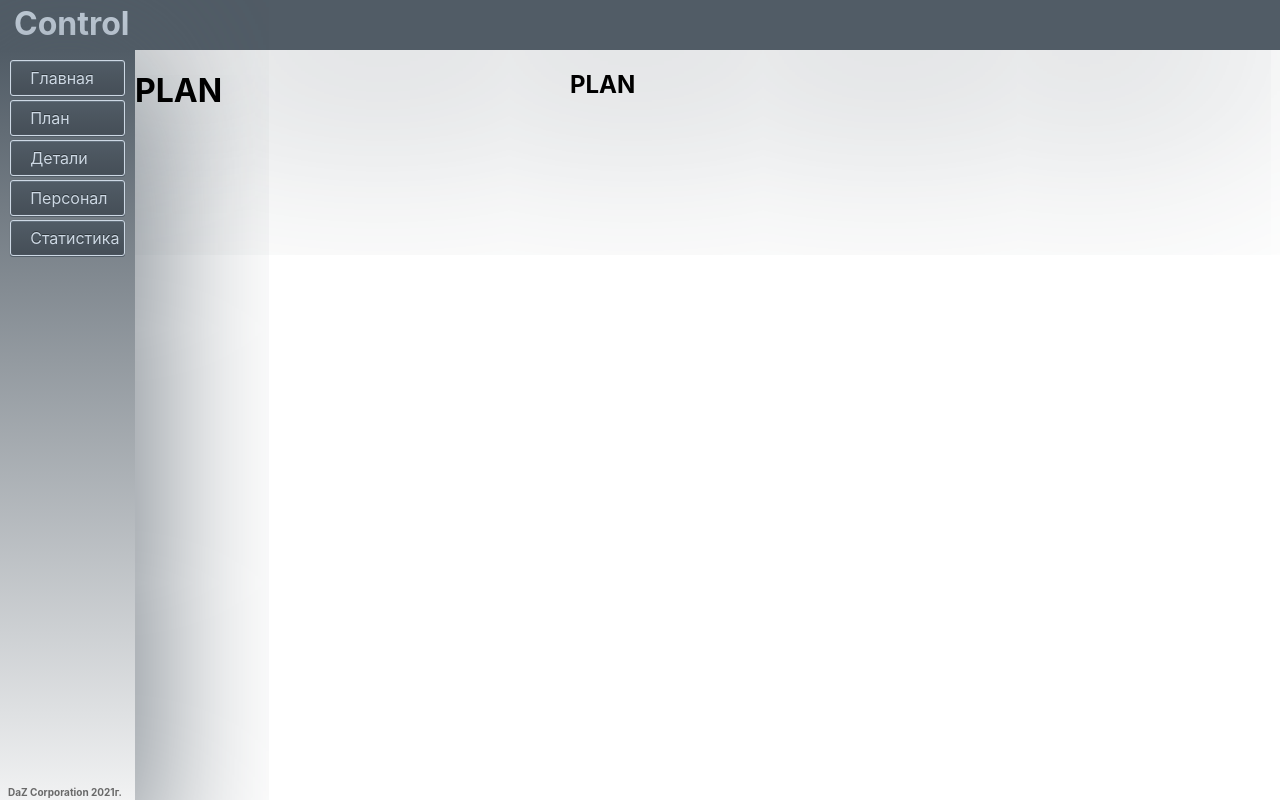
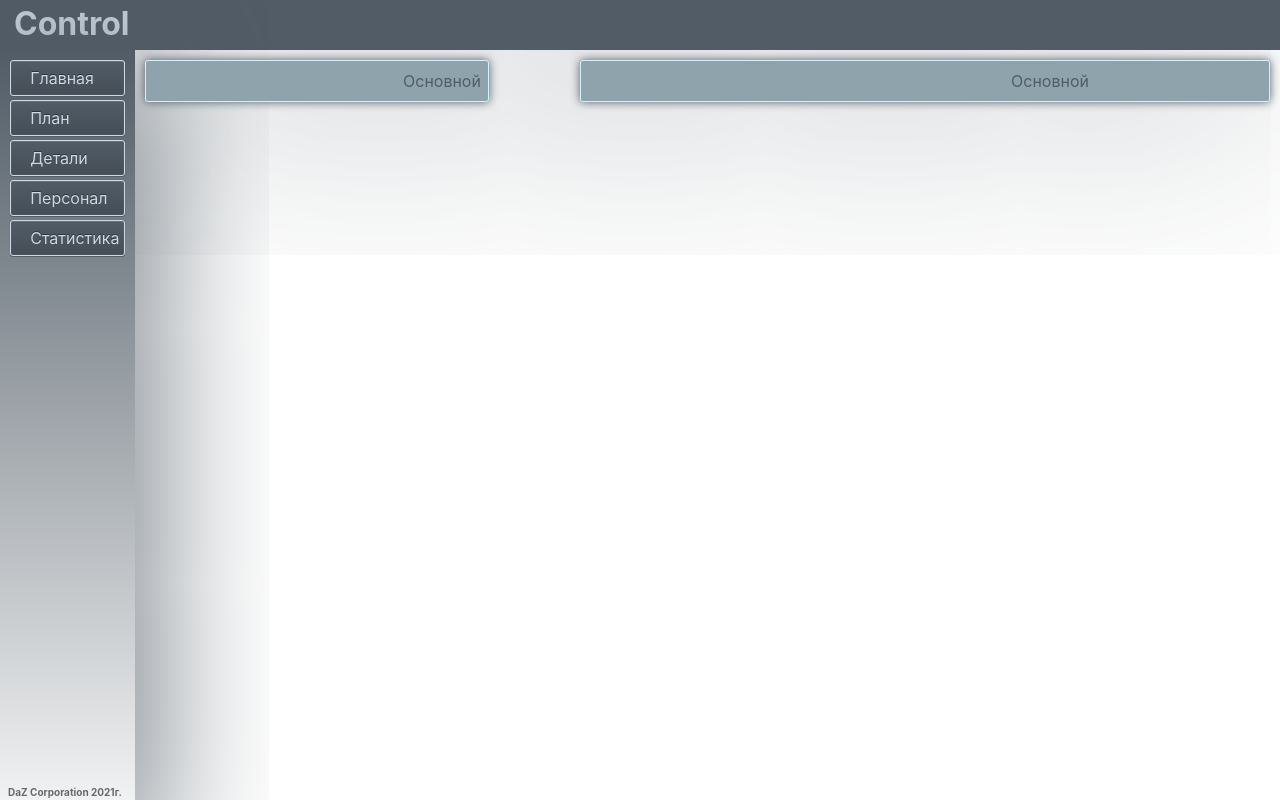
Before and after one commit to ZubayrM/control-frontend, a React (Create React App) app: page /plan in a window 1280 px wide. Built offline with nearby package versions, Linux system fonts and the light colour scheme; no server answers.

Commit message:
add plan module

```diff
--- a/src/component/Main/Main.js
+++ b/src/component/Main/Main.js
@@ -1,10 +1,10 @@
 import React from 'react';
 import {Route} from "react-router-dom";
-import Plan from "./Plan/Plan";
 import EmployeeList from "./Employee/EmployeeList";
 import General from "./General/General";
 import Statistics from "./Statistacs/Statistics";
 import DetailList from "./Details/DetailList";
+import PlanList from "./Plan/PlanList";
 
 const Main = (props) => {
 
@@ -12,7 +12,7 @@ const Main = (props) => {
         <main>
             <div className='col1'>
                 <Route path='/main' render={() => <General />}/>
-                <Route path='/plan' render={ () => <Plan />}/>
+                <Route path='/plan' render={ () => <PlanList />}/>
                 <Route path='/detail' render={() => <DetailList />}/>
                 <Route path='/employee' render={ () => <EmployeeList/>}/>
                 <Route path='/statistics' render={ () => <Statistics />}/>
--- a/src/component/Main/Plan/Plan.js
+++ b/src/component/Main/Plan/Plan.js
@@ -1,13 +1,15 @@
 import React from 'react';
-import './../../../App.css'
-import './PlanStyle.css'
-import Product from "./Product";
+import style from './Plan.module.css'
 import {NavLink} from "react-router-dom";
 
-const Plan = () => {
+const Plan = (props) => {
     return (
-        <div>
-            <h1>PLAN</h1>
+        <NavLink to="/plan" className={style.a}>
+                <div className={style.plan}>
+                    <div className={style.date}>{props.date}</div>
+                    <div className={style.status}>
+                        <span>Основной</span>
+                    </div>
                     {/*<NavLink to='/plan/1'>*/}
                     {/*    <Product name='АКУ-58' value = '79'/>*/}
                     {/*</NavLink>*/}
@@ -15,6 +17,8 @@ const Plan = () => {
                     {/*    <Product name = 'СПГ' value = '36'/>*/}
                     {/*</NavLink>*/}
                 </div>
+        </NavLink>
+
     );
 }
 
--- /dev/null
+++ b/src/component/Main/Plan/Plan.module.css
@@ -0,0 +1,58 @@
+progress  {
+
+    padding: 2px;
+    grid-area: p;
+}
+
+/*span {*/
+
+/*    padding: 4px;*/
+/*    grid-area: s;*/
+/*}*/
+
+button{
+    grid-area: b;
+}
+
+.product{
+    display: grid;
+    grid-template-columns: 100px 100px 60px;
+    align-items: center;
+
+    grid-template-areas:
+            "s p b";
+}
+
+.date{
+    grid-area: d;
+    font-size: 22px;
+    margin: 4px;
+}
+
+.status{
+    margin: auto;
+    padding: 2px;
+    grid-area: st;
+    text-align: center;
+}
+
+.plan{
+    display: grid;
+    grid-template-columns: 250px auto;
+    grid-template-rows: 40px;
+
+    grid-template-areas:
+            "d st";
+
+
+    margin: 10px;
+    border-radius: 3px;
+    background-color: #8fa3ad;
+    border: 0.005em solid #d3f0ff;
+    color: rgb(81,92,102);
+    box-shadow: 0 0 10px rgb(81,92,102);
+}
+
+.a{
+    text-decoration: none;
+}
--- /dev/null
+++ b/src/component/Main/Plan/PlanList.js
@@ -0,0 +1,45 @@
+import * as React from "react";
+import PlanController from "../../../controller/PlanController"
+import Plan from "./Plan";
+import {NavLink} from "react-router-dom";
+
+function extractedDate() {
+    function pad(s) {
+        return (s < 10) ? '0' + s : s;
+    }
+
+    const date = new Date()
+    const newDate = [pad(date.getFullYear()), pad(date.getMonth() + 1), '01'].join(`-`)
+    return newDate;
+}
+
+export default class PlanList extends React.Component{
+
+    state = {
+        planActive: null,
+        plans: []
+    }
+
+    constructor(props) {
+        super(props);
+
+        PlanController.byStartDate(extractedDate()).then(p=>{
+            const date = p.data.startDate
+            this.setState({
+                planActive: date
+            }
+            )
+        })
+
+    }
+
+    render() {
+        debugger
+        return(
+            <div>
+                    <Plan date = {this.state.planActive}  />
+            </div>
+        )
+    }
+
+}
--- a/src/component/Main/Plan/PlanStyle.css
+++ /dev/null
@@ -1,24 +0,0 @@
-progress  {
-
-    padding: 2px;
-    grid-area: p;
-}
-
-span {
-
-    padding: 4px;
-    grid-area: s;
-}
-
-button{
-    grid-area: b;
-}
-
-.product{
-    display: grid;
-    grid-template-columns: 100px 100px 60px;
-    align-items: center;
-
-    grid-template-areas:
-            "s p b";
-}
--- a/src/component/Main/Plan/Product.jsx
+++ b/src/component/Main/Plan/Product.jsx
@@ -1,5 +1,5 @@
 import React from 'react';
-import './PlanStyle.css'
+import './Plan.module.css'
 import * as axios from "axios";
 
 let get = () =>{
--- /dev/null
+++ b/src/controller/PlanController.js
@@ -0,0 +1,16 @@
+import axios from "axios";
+
+const URL = "http://localhost:8082/plan"
+const BY_DATE = "/byDate"
+
+class PlanController{
+
+    byStartDate(date){
+        return  axios.get(URL + BY_DATE, {params:{
+            date: date
+            }})
+    }
+
+}
+
+export default new PlanController
```
Lines whose indentation alone changed are shown as unchanged.
